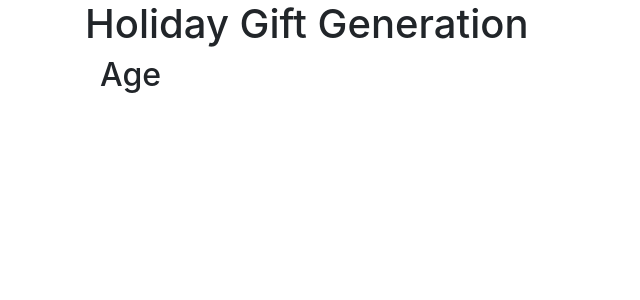
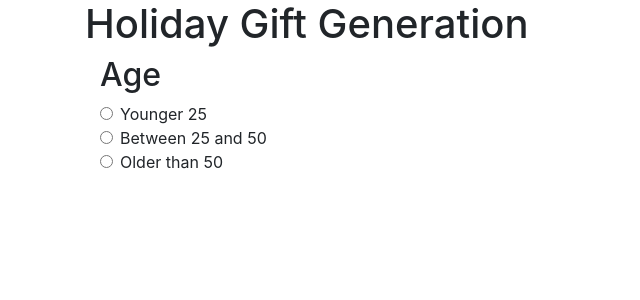
Before and after one commit to paraketsova/js-lesson-react-context, a React (Create React App) app in the folder js-lesson-react-context/: page /age in a window 1280 px wide. Shown: the top 300 px of the page, without its empty margins (0-640 px from the left). Built offline with nearby package versions, Linux system fonts and the light colour scheme.

Commit message:
Add radiobutton at AgePage.jsx Add useState

```diff
--- a/js-lesson-react-context/src/pages/AgePage.jsx
+++ b/js-lesson-react-context/src/pages/AgePage.jsx
@@ -1,9 +1,50 @@
-import React from 'react'
+import React, { useState } from 'react'
 
 export default function AgePage() {
+
+  const [age, setAge] = useState ("")
+
   return (
     <div>
       <h2>Age</h2>
+      <div className="form-check">
+        <input
+          className="form-check-input"
+          type="radio"
+          name="age"
+          id="a"
+          value="a"
+        />
+        <label className="form-check-label" htmlFor="exampleRadios1">
+          Younger 25
+        </label>
+      </div>
+
+      <div className="form-check">
+        <input
+          className="form-check-input"
+          type="radio"
+          name="age"
+          id="b"
+          value="b"
+        />
+        <label className="form-check-label" htmlFor="exampleRadios1">
+          Between 25 and 50
+        </label>
+      </div>
+
+      <div className="form-check">
+        <input
+          className="form-check-input"
+          type="radio"
+          name="age"
+          id="c"
+          value="c"
+        />
+        <label className="form-check-label" htmlFor="exampleRadios1">
+          Older than 50
+        </label>
+      </div>
     </div>
   )
 }
```
Also changed, not shown: 1 other file (tests, documents, lock files or other folders).
